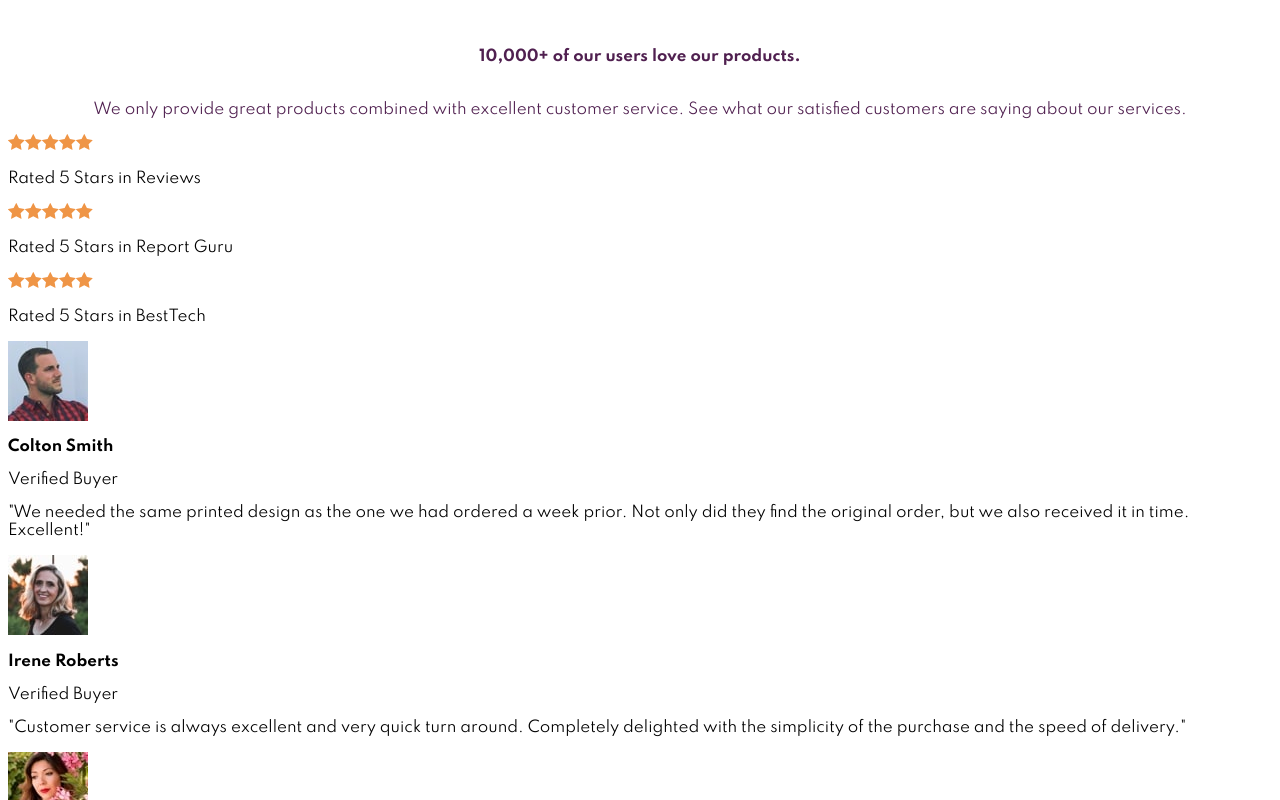
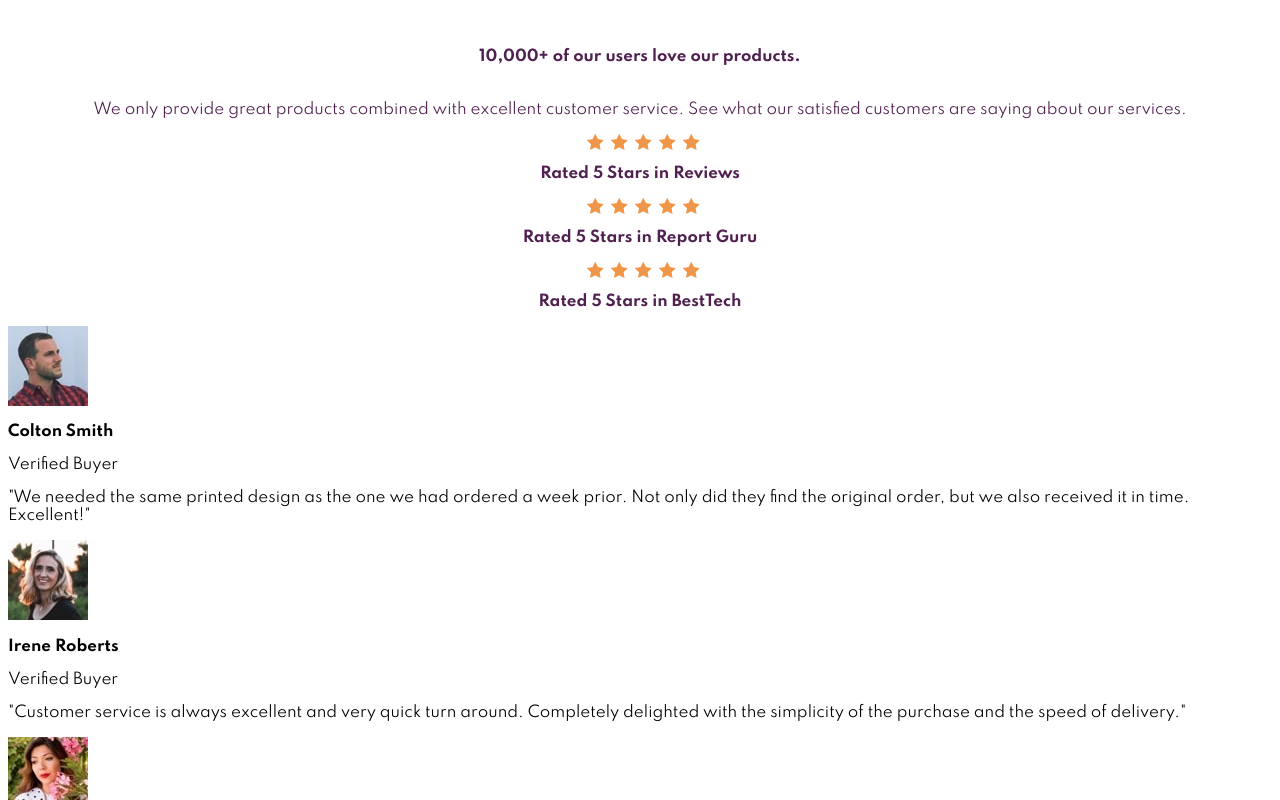
Before and after one commit to royeradames/social-proof-section-master, a React (Create React App) app: page / in a window 1280 px wide. Shown: the top 800 px of the page. Built offline with nearby package versions, Linux system fonts and the light colour scheme.

Commit message:
📦add container class to rate, style starts and rate message

```diff
--- a/src/App.scss
+++ b/src/App.scss
@@ -31,13 +31,25 @@ $neutral-white: hsl(0, 0%, 100%);
   }
   &__description{
     text-align: center;
-    font-weight: 400;
     color: $neutral-magenta-dark;
   }
 }
 
 .rate{
   grid-column: rate;
+  &__starts{
+    display: flex;
+    justify-content: center;
+    & img {
+      margin-left: .7rem;
+    }
+
+  }
+  &__message{
+    text-align: center;
+    color: $primary-magenta;
+    font-weight: bold;
+  }
 }
 .testimonials{
   grid-column: testimonials;
--- a/src/App.tsx
+++ b/src/App.tsx
@@ -20,8 +20,8 @@ function App() {
       </header>
 
       <section className="rate">
-        <div className="rate_reviews">
-          <div className="rate_starts">
+        <div className="rate_reviews rate__container">
+          <div className="rate__starts">
             <img src={ratingStart} alt="A rating start" />
             <img src={ratingStart} alt="A rating start" />
             <img src={ratingStart} alt="A rating start" />
@@ -30,8 +30,8 @@ function App() {
           </div>
           <p className="rate__message">Rated 5 Stars in Reviews</p>
         </div>
-        <div className="rate_report_gurux">
-          <div className="rate_starts">
+        <div className="rate_report_gurux rate__container">
+          <div className="rate__starts">
             <img src={ratingStart} alt="A rating start" />
             <img src={ratingStart} alt="A rating start" />
             <img src={ratingStart} alt="A rating start" />
@@ -40,8 +40,8 @@ function App() {
           </div>
           <p className="rate__message">Rated 5 Stars in Report Guru</p>
         </div>
-        <div className="rate_best_tect">
-          <div className="rate_starts">
+        <div className="rate_best_tect rate__container">
+          <div className="rate__starts">
             <img src={ratingStart} alt="A rating start" />
             <img src={ratingStart} alt="A rating start" />
             <img src={ratingStart} alt="A rating start" />
```
